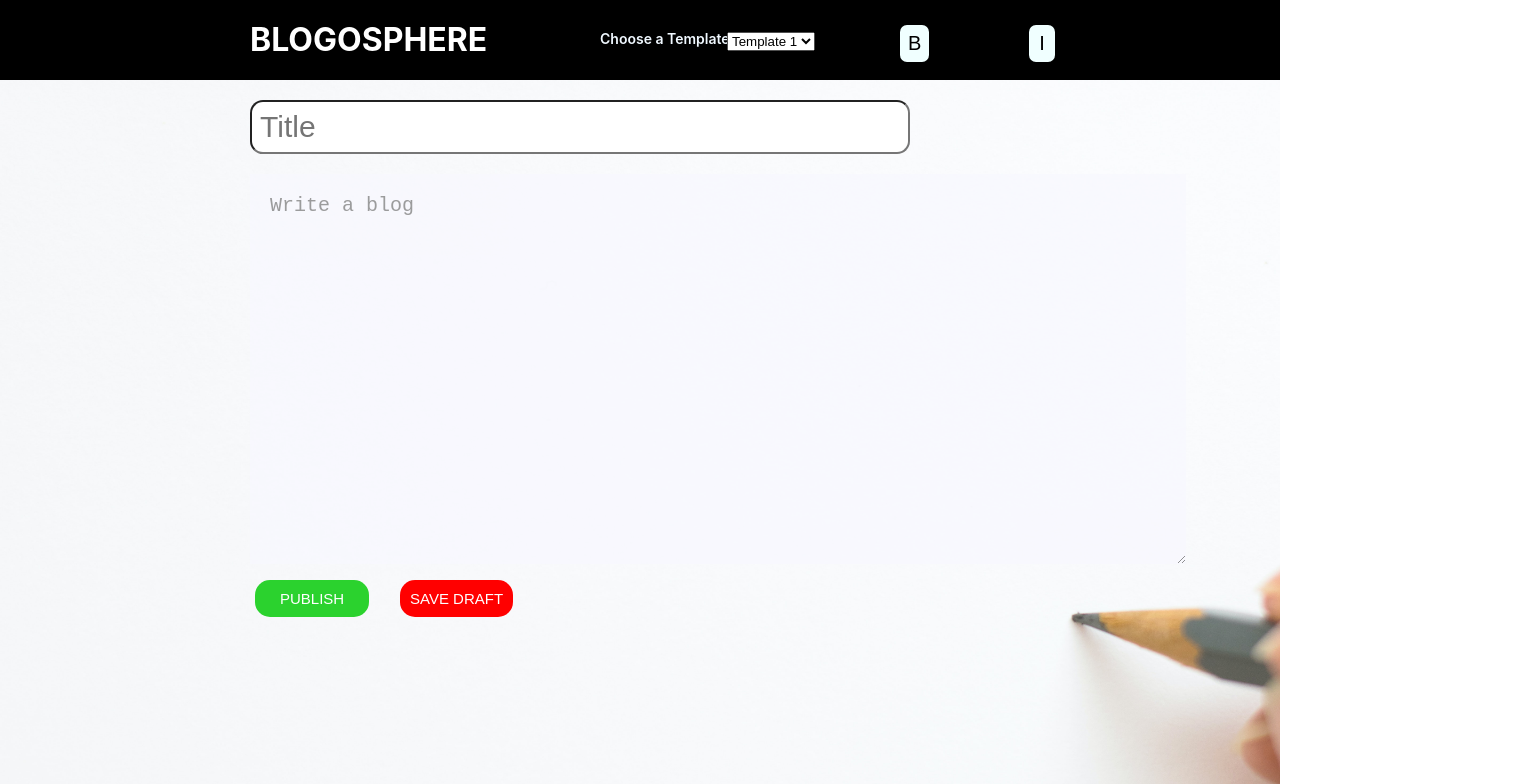
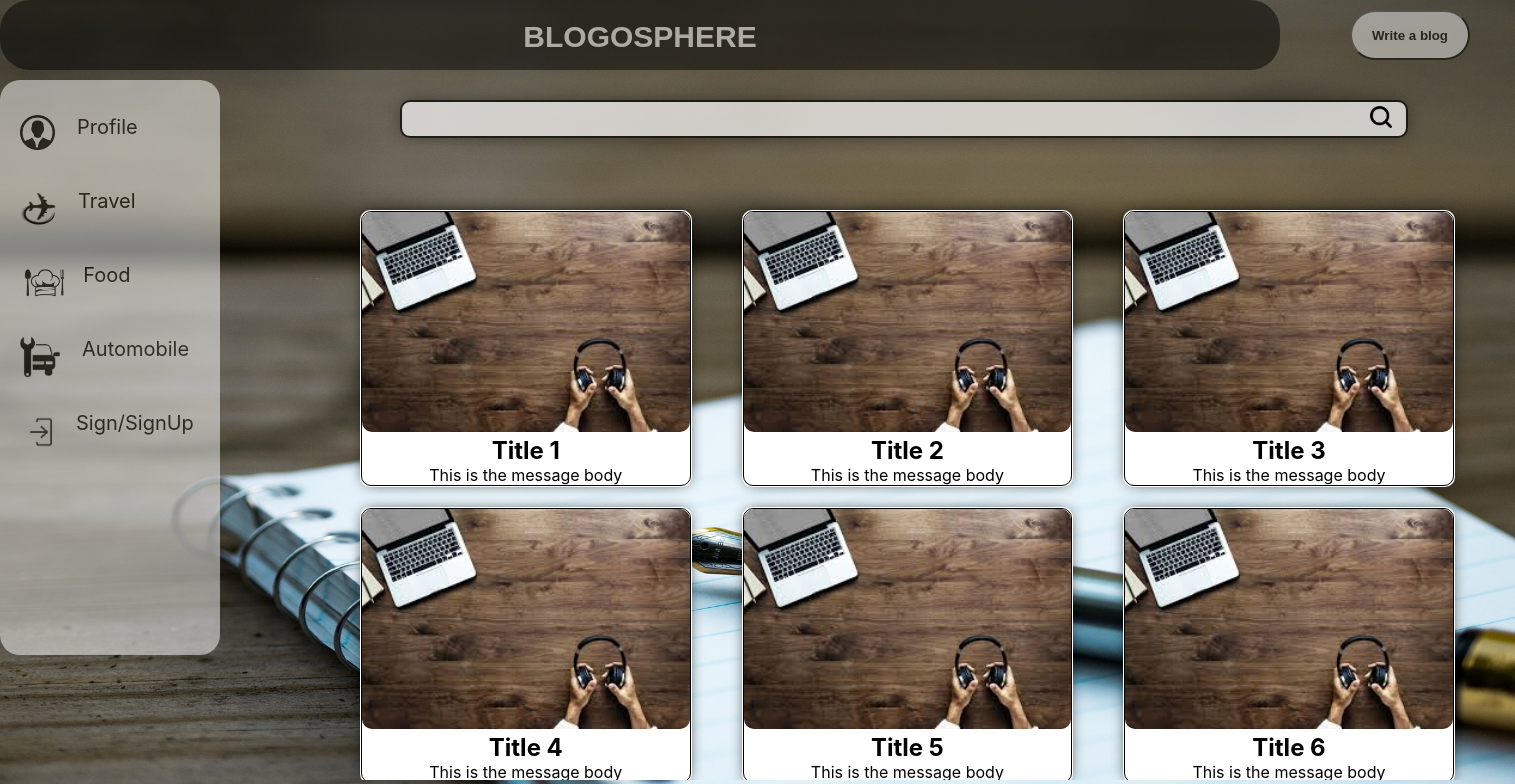
Before and after one commit to AdityaDeshpande123/MinorProject, a React (Create React App) app in the folder Project/front-end/: page / in a window 1280 px wide. Shown: the top 784 px of the page, 1515 px wide, since content can reach past the window. Built offline with nearby package versions, Linux system fonts and the light colour scheme.

Commit message:
Adi's Commit 13

```diff
--- a/Project/front-end/src/App.js
+++ b/Project/front-end/src/App.js
@@ -15,18 +15,18 @@ function App() {
 
     <div>
 
-      {/*<BrowserRouter>
+      <BrowserRouter>
         <Routes>
           <Route path="/" element={<Homepage></Homepage>}></Route>
           <Route path='signup' element={<Signpage></Signpage>}></Route>
           <Route path='profile' element={<Profile></Profile>}></Route>
-
+          <Route path='createblog' element={<Tempone></Tempone>}></Route>
         </Routes>
 
 
-  </BrowserRouter>*/}
+  </BrowserRouter>
 
-  <Tempone></Tempone>
+  {/* <Tempone></Tempone> */}
 
 
     </div>
--- a/Project/front-end/src/views/WebBase.js
+++ b/Project/front-end/src/views/WebBase.js
@@ -24,7 +24,8 @@ function WebBase() {
 
             <div className={styles.mainHeader}>
 
-                <h1 className={styles.base_h1}>BLOGOSPHERE</h1>
+                <h1 className={styles.base_h1}>BLOGOSPHERE <button onClick={()=> navigate('createblog')} className={styles.wrBlog}>Write a blog</button></h1>
+
 
             </div>
 
--- a/Project/front-end/src/views/WebBase.module.css
+++ b/Project/front-end/src/views/WebBase.module.css
@@ -8,7 +8,8 @@
     border-radius: 30px;
     text-align: center;
     padding: 20px;
-
+    font-weight: 900;
+    color: white;
 }
 
 #logo {
@@ -89,3 +90,20 @@
     background-size: 1500px 900px;
 
 } */
+.wrBlog{
+    position: absolute;
+    width: 120px;
+    height: 50px;
+    left: 1350px;
+    top: 10px;
+    border-radius: 30px;
+
+    font-weight: 800;
+    transition: 0.3s;
+
+}
+
+.wrBlog:hover{
+    outline: 5px solid white;
+    outline-offset: 3px ;
+}
--- a/Project/front-end/src/views/home_page/Homepage.js
+++ b/Project/front-end/src/views/home_page/Homepage.js
@@ -116,6 +116,7 @@ function Homepage() {
         <div>
 
             <WebBase></WebBase>
+
             <div className={styles.searchBar}>
 
                 <input type="text" className={styles.search}></input>
```
